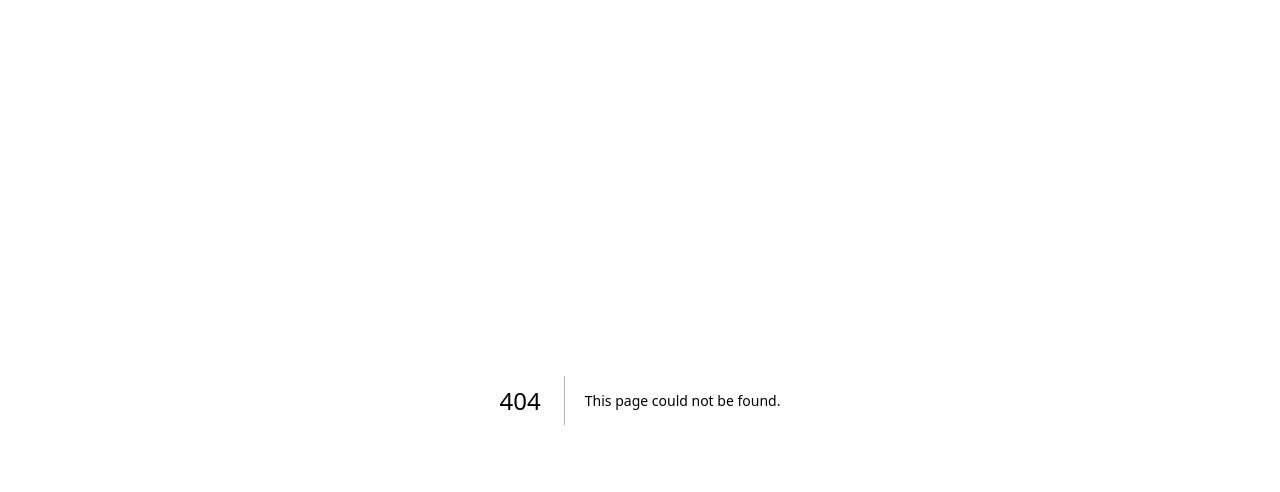
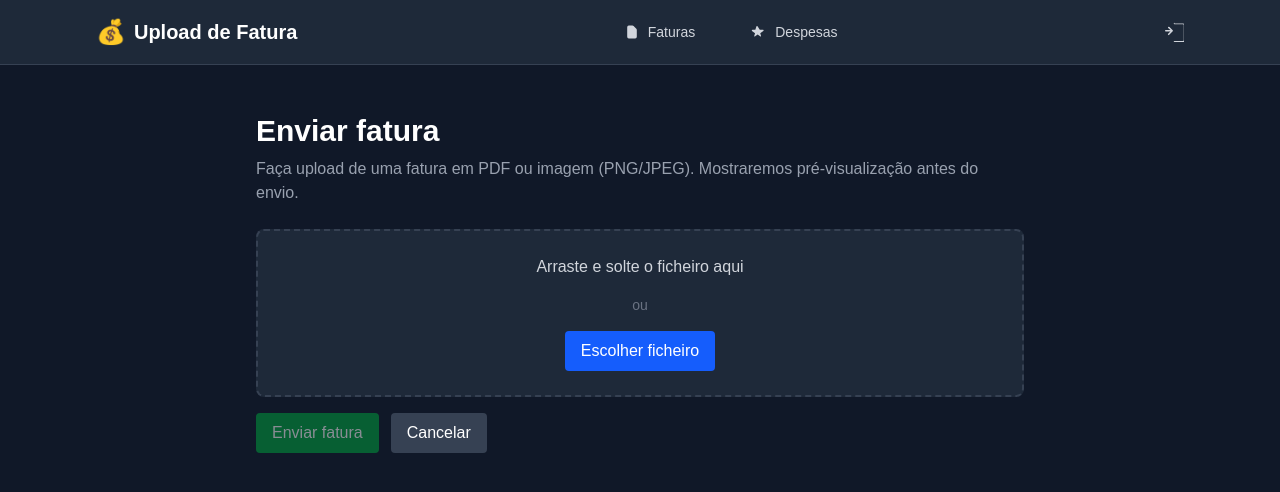
Before and after one commit to whaiiz/WalletBro, a Next.js app: page /upload in a window 1280 px wide. Before the commit this address had no page. Shown: the top 492 px of the page. Built offline with nearby package versions, Linux system fonts and the light colour scheme.

Commit message:
Created upload page

```diff
--- /dev/null
+++ b/app/upload/page.tsx
@@ -0,0 +1,183 @@
+"use client";
+
+import { useState, useRef } from "react";
+import { Navbar } from "@/app/components/Navigation/Navbar";
+
+type UploadResult = {
+  url: string;
+};
+
+export default function UploadPage() {
+  const [fileName, setFileName] = useState<string | null>(null);
+  const [previewDataUrl, setPreviewDataUrl] = useState<string | null>(null);
+  const [fileType, setFileType] = useState<string | null>(null);
+  const [uploading, setUploading] = useState(false);
+  const [message, setMessage] = useState<string | null>(null);
+  const inputRef = useRef<HTMLInputElement | null>(null);
+
+  function reset() {
+    setFileName(null);
+    setPreviewDataUrl(null);
+    setFileType(null);
+    setMessage(null);
+  }
+
+  function handleFile(file: File | null) {
+    reset();
+    if (!file) return;
+    setFileName(file.name);
+    setFileType(file.type);
+
+    const reader = new FileReader();
+    reader.onload = () => {
+      const result = reader.result as string | ArrayBuffer | null;
+      if (!result) return;
+      if (typeof result === "string") {
+        setPreviewDataUrl(result);
+      } else {
+        // ArrayBuffer -> convert to base64
+        const blob = new Blob([result]);
+        const r2 = new FileReader();
+        r2.onload = () => setPreviewDataUrl(r2.result as string);
+        r2.readAsDataURL(blob);
+      }
+    };
+
+    // For PDFs and images we'll load as data URL
+    reader.readAsDataURL(file);
+  }
+
+  function onChange(e: React.ChangeEvent<HTMLInputElement>) {
+    const f = e.target.files?.[0] ?? null;
+    handleFile(f);
+  }
+
+  function onDrop(e: React.DragEvent<HTMLDivElement>) {
+    e.preventDefault();
+    const f = e.dataTransfer.files?.[0] ?? null;
+    handleFile(f);
+  }
+
+  function onDragOver(e: React.DragEvent<HTMLDivElement>) {
+    e.preventDefault();
+  }
+
+  async function upload() {
+    if (!previewDataUrl || !fileName) return;
+    setUploading(true);
+    setMessage(null);
+
+    try {
+      // Strip data:*/*;base64, prefix
+      const parts = previewDataUrl.split(",");
+      const base64 = parts[1] ?? parts[0];
+
+      const res = await fetch("/api/upload", {
+        method: "POST",
+        headers: { "Content-Type": "application/json" },
+        body: JSON.stringify({ filename: fileName, contentBase64: base64 }),
+      });
+
+      if (!res.ok) {
+        const txt = await res.text();
+        throw new Error(txt || "Upload failed");
+      }
+
+      const json = (await res.json()) as UploadResult;
+      setMessage(`Fatura enviada com sucesso: ${json.url}`);
+    } catch (err: any) {
+      console.error(err);
+      setMessage(err?.message ?? "Erro ao enviar");
+    } finally {
+      setUploading(false);
+    }
+  }
+
+  return (
+    <>
+      <Navbar title="Upload de Fatura" />
+      <main className="min-h-screen bg-gray-900 py-12 px-4 sm:px-6 lg:px-8 text-white">
+        <div className="max-w-3xl mx-auto">
+          <h1 className="text-3xl font-bold mb-2">Enviar fatura</h1>
+          <p className="text-gray-400 mb-6">
+            Faça upload de uma fatura em PDF ou imagem (PNG/JPEG). Mostraremos
+            pré-visualização antes do envio.
+          </p>
+
+          <div
+            onDrop={onDrop}
+            onDragOver={onDragOver}
+            className="border-2 border-dashed border-gray-700 rounded-lg p-6 text-center mb-4 bg-gray-800 hover:border-gray-600 transition"
+          >
+            <p className="text-gray-300 mb-4">Arraste e solte o ficheiro aqui</p>
+            <p className="text-sm text-gray-500 mb-4">ou</p>
+            <div>
+              <input
+                ref={inputRef}
+                type="file"
+                accept="application/pdf,image/*"
+                onChange={onChange}
+                className="hidden"
+              />
+              <button
+                className="px-4 py-2 bg-blue-600 rounded text-white hover:bg-blue-500"
+                onClick={() => inputRef.current?.click()}
+              >
+                Escolher ficheiro
+              </button>
+            </div>
+          </div>
+
+          {fileName && (
+            <div className="mb-4">
+              <p className="text-sm text-gray-300">Ficheiro: {fileName}</p>
+              <p className="text-sm text-gray-400">Tipo: {fileType}</p>
+            </div>
+          )}
+
+          {previewDataUrl && fileType?.startsWith("image/") && (
+            <div className="mb-4">
+              <img
+                src={previewDataUrl}
+                alt="preview"
+                className="max-h-80 mx-auto rounded shadow"
+              />
+            </div>
+          )}
+
+          {previewDataUrl && fileType === "application/pdf" && (
+            <div className="mb-4">
+              <object
+                data={previewDataUrl}
+                type="application/pdf"
+                width="100%"
+                height={600}
+              >
+                <p className="text-gray-400">Não é possível pré-visualizar o PDF.</p>
+              </object>
+            </div>
+          )}
+
+          <div className="flex gap-3">
+            <button
+              disabled={!previewDataUrl || uploading}
+              onClick={upload}
+              className="px-4 py-2 bg-green-600 rounded disabled:opacity-50"
+            >
+              {uploading ? "A enviar..." : "Enviar fatura"}
+            </button>
+            <button onClick={reset} className="px-4 py-2 bg-gray-700 rounded">
+              Cancelar
+            </button>
+          </div>
+
+          {message && (
+            <div className="mt-4 p-3 rounded bg-gray-800 border border-gray-700 text-sm">
+              {message}
+            </div>
+          )}
+        </div>
+      </main>
+    </>
+  );
+}
```
